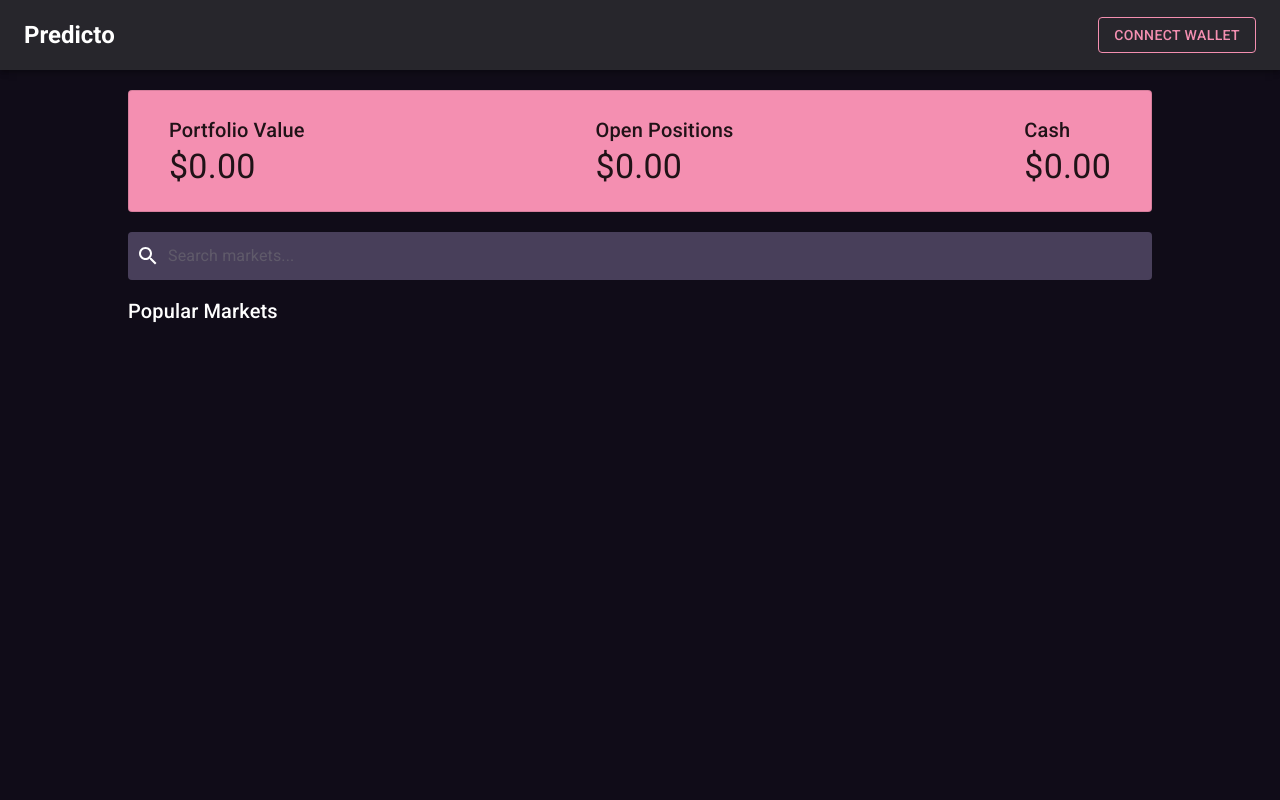
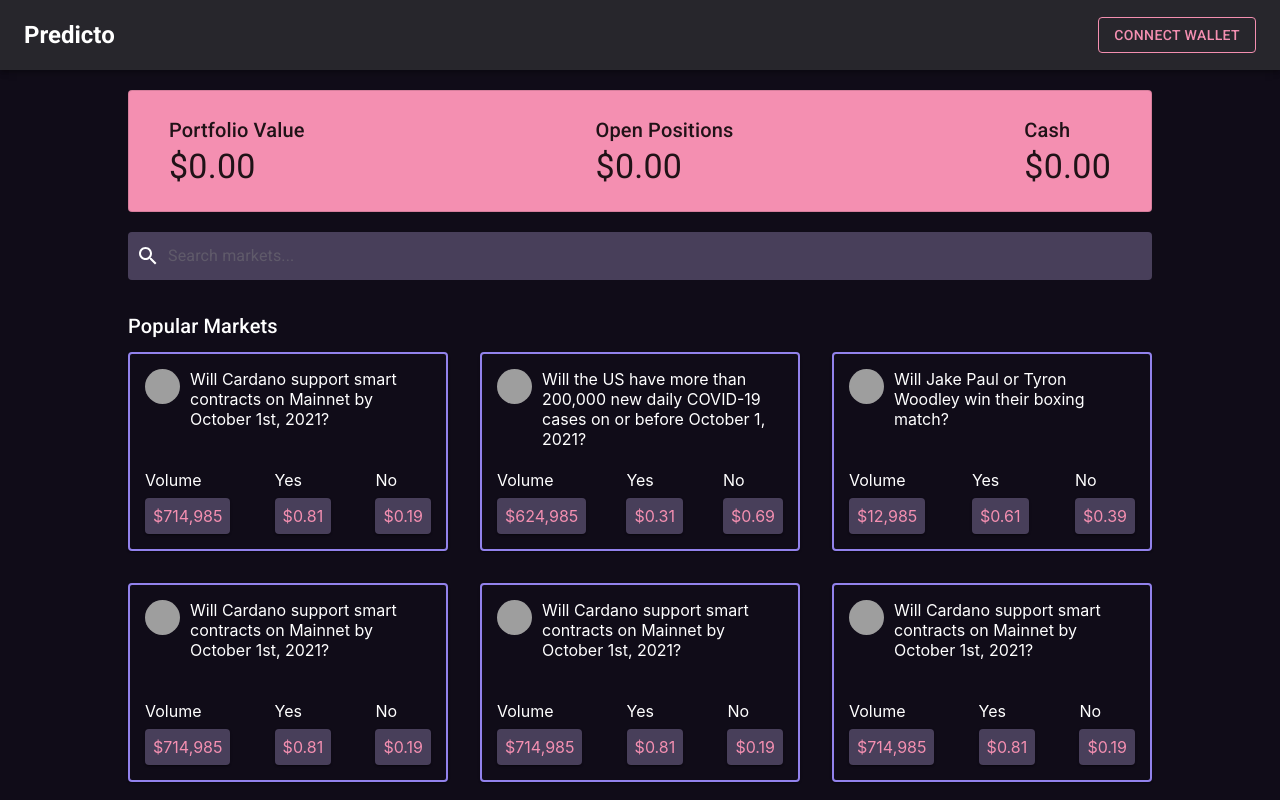
Before and after one commit to AniketSindhu/Predicto, a React (Create React App) app: page / in a window 1280 px wide. Shown: the top 800 px of the page. Built offline with nearby package versions, Linux system fonts and the light colour scheme; grey boxes are pictures that could not be loaded; the HTML template or start-up script is replaced by a standard one.

Commit message:
homepage ui done

```diff
--- a/src/App.js
+++ b/src/App.js
@@ -1,7 +1,17 @@
-import { AppBar, Button, Toolbar, Typography, Paper, InputBase} from '@material-ui/core';
-import {Search} from '@material-ui/icons';
-import './App.css';
-import useStyles from './styles/homepageDesign.jsx';
+import {
+  AppBar,
+  Button,
+  Toolbar,
+  Typography,
+  Paper,
+  InputBase,
+  Grid,
+} from "@material-ui/core";
+import { Search } from "@material-ui/icons";
+import "./App.css";
+import useStyles from "./styles/homepageDesign.jsx";
+import markets from "./data/dummyMarketData";
+import Market from "./components/Market";
 
 function App() {
   const classes = useStyles();
@@ -9,8 +19,12 @@ function App() {
     <div>
       <AppBar position="static">
         <Toolbar className={classes.toolbar}>
-    <Typography variant="h5"><b>Predicto</b></Typography>
-    <Button variant="outlined" className={classes.ConnectWallet}>Connect Wallet</Button>
+          <Typography variant="h5">
+            <b>Predicto</b>
+          </Typography>
+          <Button variant="outlined" className={classes.ConnectWallet}>
+            Connect Wallet
+          </Button>
         </Toolbar>
       </AppBar>
       <div className="App">
@@ -32,15 +46,24 @@ function App() {
         </div>
         <div className={classes.centerRow}>
           <div className={classes.TextFieldWhole}>
-        <Search style={{color:"White"}}/>
-          <InputBase className={classes.TextField} placeholder="Search markets..." variant="filled" InputProps={{
-          }}>
-        </InputBase>
+            <Search style={{ color: "White" }} />
+            <InputBase
+              className={classes.TextField}
+              placeholder="Search markets..."
+              variant="filled"
+            ></InputBase>
           </div>
         </div>
         <Typography variant="h6" className={classes.popularMarketText}>
           Popular Markets
         </Typography>
+        <Grid container spacing={4}>
+          {markets.map((market, index) => (
+            <Grid item xs={12} sm={6} lg={4} xl={4} key={index}>
+              <Market marketDetails={market} />
+            </Grid>
+          ))}
+        </Grid>
       </div>
     </div>
   );
--- /dev/null
+++ b/src/components/Market.js
@@ -0,0 +1,49 @@
+import React from "react";
+import { Paper } from "@material-ui/core";
+import useStyles from "../styles/homepageDesign.jsx";
+function Market(props) {
+  const classes = useStyles();
+  return (
+    <div
+      onClick={() => {
+        console.log("ok");
+      }}
+      style={{
+        cursor: "pointer",
+      }}
+    >
+      <Paper className={classes.markets}>
+        <div className={classes.marketRow}>
+          <img
+            src={props.marketDetails.image}
+            alt="market"
+            className={classes.image}
+          />
+          {props.marketDetails.name}
+        </div>
+        <div className={classes.marketBottomRow}>
+          <div className={classes.marketBottomColumn}>
+            Volume
+            <Paper className={classes.price}>
+              {`${props.marketDetails.volume}`}
+            </Paper>
+          </div>
+          <div className={classes.marketBottomColumn}>
+            Yes
+            <Paper className={classes.price}>
+              {`$${props.marketDetails.yes}`}
+            </Paper>
+          </div>
+          <div className={classes.marketBottomColumn}>
+            No
+            <Paper className={classes.price}>
+              {`$${props.marketDetails.no}`}
+            </Paper>
+          </div>
+        </div>
+      </Paper>
+    </div>
+  );
+}
+
+export default Market;
--- /dev/null
+++ b/src/data/dummyMarketData.js
@@ -0,0 +1,76 @@
+var markets = [
+  {
+    name: "Will Cardano support smart contracts on Mainnet by October 1st, 2021?",
+    image:
+      "https://images.cointelegraph.com/images/1200_aHR0cHM6Ly9zMy5jb2ludGVsZWdyYXBoLmNvbS9zdG9yYWdlL3VwbG9hZHMvdmlldy9hNzg3MmZjYzU2ODU4MjI3ZmZhMTgzMjU2YTVkNTVlMS5wbmc=.jpg",
+    volume: "$714,985",
+    yes: 0.81,
+    no: 0.19,
+  },
+  {
+    name: "Will the US have more than 200,000 new daily COVID-19 cases on or before October 1, 2021?",
+    image:
+      "https://img.webmd.com/dtmcms/live/webmd/consumer_assets/site_images/article_thumbnails/news/2020/03_2020/covid19/1800x1200_covid19_14.jpg?resize=*:350px",
+    volume: "$624,985",
+    yes: 0.31,
+    no: 0.69,
+  },
+  {
+    name: "Will Jake Paul or Tyron Woodley win their boxing match?",
+    image:
+      "https://www.cnet.com/a/img/Zdj_UPES61zoaRotVn-Q09cxkbg=/2021/06/01/10acbd9f-a783-432e-81ab-5e5c73b46a22/jake-paul-tyron-woodley-social-crop.png",
+    volume: "$12,985",
+    yes: 0.61,
+    no: 0.39,
+  },
+  {
+    name: "Will Cardano support smart contracts on Mainnet by October 1st, 2021?",
+    image:
+      "https://images.cointelegraph.com/images/1200_aHR0cHM6Ly9zMy5jb2ludGVsZWdyYXBoLmNvbS9zdG9yYWdlL3VwbG9hZHMvdmlldy9hNzg3MmZjYzU2ODU4MjI3ZmZhMTgzMjU2YTVkNTVlMS5wbmc=.jpg",
+    volume: "$714,985",
+    yes: 0.81,
+    no: 0.19,
+  },
+  {
+    name: "Will Cardano support smart contracts on Mainnet by October 1st, 2021?",
+    image:
+      "https://images.cointelegraph.com/images/1200_aHR0cHM6Ly9zMy5jb2ludGVsZWdyYXBoLmNvbS9zdG9yYWdlL3VwbG9hZHMvdmlldy9hNzg3MmZjYzU2ODU4MjI3ZmZhMTgzMjU2YTVkNTVlMS5wbmc=.jpg",
+    volume: "$714,985",
+    yes: 0.81,
+    no: 0.19,
+  },
+  {
+    name: "Will Cardano support smart contracts on Mainnet by October 1st, 2021?",
+    image:
+      "https://images.cointelegraph.com/images/1200_aHR0cHM6Ly9zMy5jb2ludGVsZWdyYXBoLmNvbS9zdG9yYWdlL3VwbG9hZHMvdmlldy9hNzg3MmZjYzU2ODU4MjI3ZmZhMTgzMjU2YTVkNTVlMS5wbmc=.jpg",
+    volume: "$714,985",
+    yes: 0.81,
+    no: 0.19,
+  },
+  {
+    name: "Will Cardano support smart contracts on Mainnet by October 1st, 2021?",
+    image:
+      "https://images.cointelegraph.com/images/1200_aHR0cHM6Ly9zMy5jb2ludGVsZWdyYXBoLmNvbS9zdG9yYWdlL3VwbG9hZHMvdmlldy9hNzg3MmZjYzU2ODU4MjI3ZmZhMTgzMjU2YTVkNTVlMS5wbmc=.jpg",
+    volume: "$714,985",
+    yes: 0.81,
+    no: 0.19,
+  },
+  {
+    name: "Will Cardano support smart contracts on Mainnet by October 1st, 2021?",
+    image:
+      "https://images.cointelegraph.com/images/1200_aHR0cHM6Ly9zMy5jb2ludGVsZWdyYXBoLmNvbS9zdG9yYWdlL3VwbG9hZHMvdmlldy9hNzg3MmZjYzU2ODU4MjI3ZmZhMTgzMjU2YTVkNTVlMS5wbmc=.jpg",
+    volume: "$714,985",
+    yes: 0.81,
+    no: 0.19,
+  },
+  {
+    name: "Will Cardano support smart contracts on Mainnet by October 1st, 2021?",
+    image:
+      "https://images.cointelegraph.com/images/1200_aHR0cHM6Ly9zMy5jb2ludGVsZWdyYXBoLmNvbS9zdG9yYWdlL3VwbG9hZHMvdmlldy9hNzg3MmZjYzU2ODU4MjI3ZmZhMTgzMjU2YTVkNTVlMS5wbmc=.jpg",
+    volume: "$714,985",
+    yes: 0.81,
+    no: 0.19,
+  },
+];
+
+export default markets;
--- a/src/styles/homepageDesign.jsx
+++ b/src/styles/homepageDesign.jsx
@@ -48,7 +48,48 @@ const useStyles = makeStyles((theme) => ({
   popularMarketText: {
     color: "white",
     textAlign: "left",
-    margin: "15px 0px 10px 0px",
+    margin: "30px 0px 10px 0px",
+  },
+  markets:{
+    padding:"15px",
+    textAlign:"left",
+    display:"flex",
+    flexDirection:"column",
+    backgroundColor:"transparent",
+    color:"white",
+    elevation:8,
+    border: "2px solid #9282EC",
+    height:"165px",
+    justifyContent:"space-between"
+  },
+  marketRow:{
+    display:"flex",
+    flexDirection:"row",
+    justifyContent:"start",
+  },
+  image:{
+    borderRadius: "50%",
+    width:"35px",
+    height:"35px",
+    objectFit: "cover",
+    margin: "0px 10px 0px 0px",
+  },
+  marketBottomRow:{
+    display:"flex",
+    flexDirection:"row",
+    justifyContent:"space-between",
+  },
+  marketBottomColumn:{
+    display:"flex",
+    flexDirection:"column",
+  },
+  price:{
+    backgroundColor: "#483F5A",
+    elevation:20,
+    textAlign: "center",
+    color: "#F48FB1",
+    padding: "8px",
+    margin: "8px 0px 0px 0px",
   }
 }));
 
```
Lines whose indentation alone changed are shown as unchanged.
